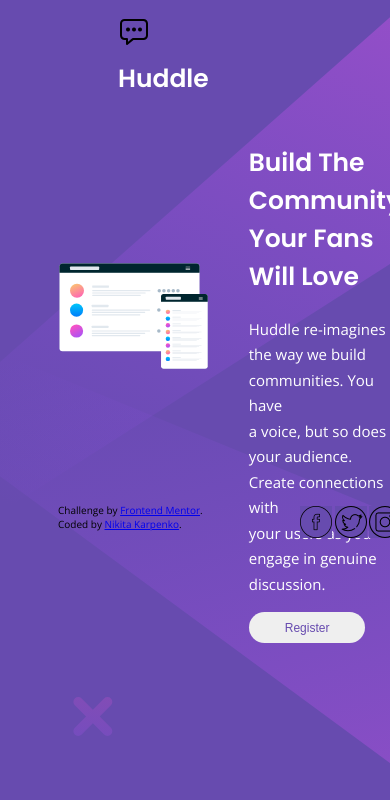
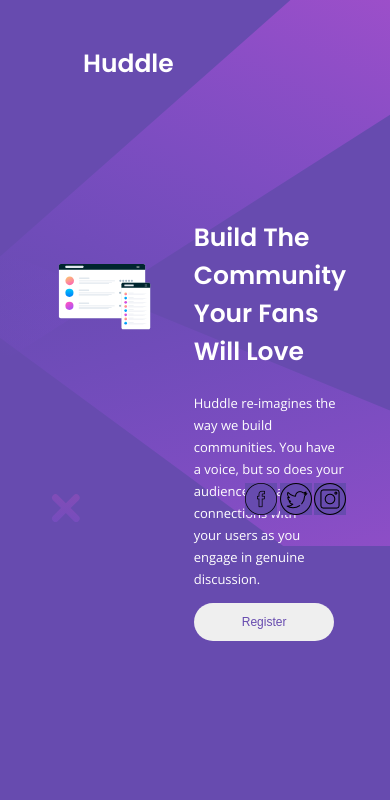
Before and after one commit to nyakita/huddle-landing, a plain HTML site: page index.html in a window 390 px wide. Drawn offline with nearby package versions, Linux system fonts and the light colour scheme.

Commit message:
Mobile version completed + desktop version modified

```diff
--- a/css/style.css
+++ b/css/style.css
@@ -16,8 +16,8 @@ body{
   background-repeat: no-repeat;
   background-size: cover;
   background-color: hsl(257, 40%, 49%);
-  padding:0 5em;
-  max-width:1440px;
+  padding:2em 5em;
+
 }
 
 h1{
@@ -25,8 +25,7 @@ h1{
   font-weight: 600;
   color:#FFF;
   font-size:2.5rem;
-  margin-left:5rem;
-  display:inline-block;
+  margin-left:1em;
 }
 
 h2{
@@ -38,18 +37,18 @@ h2{
 
 .wrapper{
   display:grid;
-  grid-template-columns:1.5fr .8fr;
-  grid-template-rows:10% 25% 25%;
+  grid-template-columns:1fr .7fr;
+  grid-template-rows:15em 20em 10em;
   grid-template-areas:
-  "item1  ."
+  "item1 ."
   "item2 item3"
-  "footer item4";
-  grid-gap:4em;
+  "item4 item4";
+  grid-gap:2em;
+  width:100%;
 }
 
 .item1{
   grid-area:item1;
-  margin-left:1rem;
 }
 
 .item2{
@@ -73,7 +72,7 @@ h2{
 .item3 p{
   color:#fff;
   line-height:1.7;
-  font-size:1.5rem;
+  font-size:1.3rem;
 }
 
 .item4 img:hover{
@@ -85,21 +84,14 @@ h2{
 }
 
 .mockUp{
-  margin-top:20rem;
-  max-width:100%;
-  max-height:100%;
+  max-width:80%;
+  max-height:80%;
 }
 
 
-footer{
-  grid-area:footer;
-  align-self:end;
-  justify-self:end;
-}
-
 button{
   font-size:1.2rem;
-  padding:.7em 3em;
+  padding:1em 4em;
   border-radius:2em;
   border:none;
   color:hsl(257, 40%, 49%)
@@ -107,12 +99,6 @@ button{
 
 button:hover{
   background-color:hsl(300, 69%, 71%);
-}
-.huddle{
-    font-size:32px;
-    position: relative;
-    top:.8rem;
-    left:5rem;
 }
 
 
@@ -147,13 +133,12 @@ button:hover{
 
   .wrapper{
     grid-template-columns:1fr;
-    grid-template-rows:2rem 25rem 20rem 4rem 4rem;
+    grid-template-rows:2rem 25rem 20rem 4rem;
     grid-template-areas:
     "item1"
     "item2"
     "item3"
-    "item4"
-    "footer";
+    "item4";
   }
 
   .item1{
@@ -176,12 +161,6 @@ button:hover{
     margin:0 auto;
   }
 
-  footer{
-    grid-area:footer;
-    margin:0 auto;
-
-  }
-
   .mockUp{
     max-width:100%;
     max-height:100%;
--- a/index.html
+++ b/index.html
@@ -15,7 +15,7 @@
     <div class="wrapper">
 
       <div class="item1">
-        <ion-icon name="chatbox-ellipses-outline" class="huddle"></ion-icon>
+
         <h1>Huddle</h1>
 
       </div>
@@ -43,12 +43,7 @@
       </div>
 
 
-        <footer class="footer">
-          <p class="attribution">
-            Challenge by <a href="https://www.frontendmentor.io?ref=challenge" target="_blank">Frontend Mentor</a>.
-            Coded by <a href="#">Nikita Karpenko</a>.
-          </p>
-        </footer>
+
 
 
 
```
